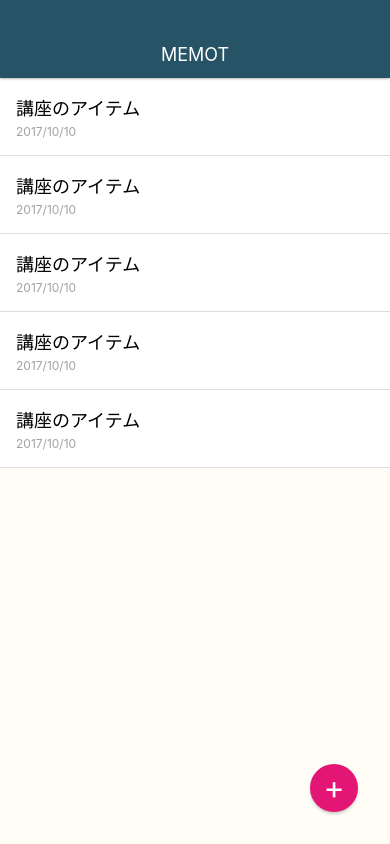
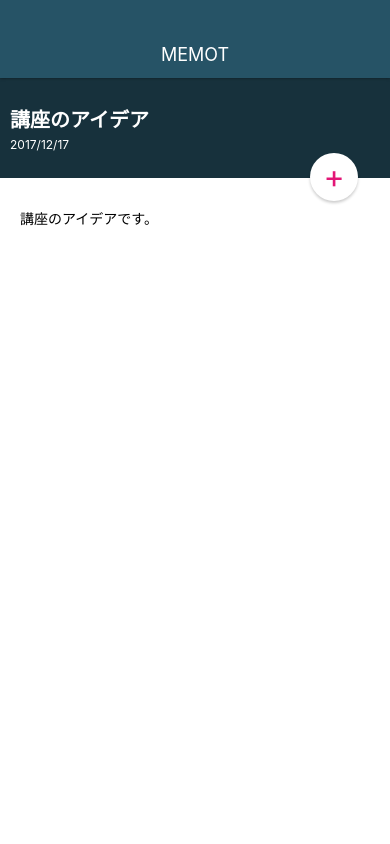
Before and after one commit to gu225/MemoApp, a React Native app: screen / in a window 390 px wide. Built offline with nearby package versions, Linux system fonts and the light colour scheme.

Commit message:
Style MemoDetailScreen

```diff
--- a/App.js
+++ b/App.js
@@ -1,7 +1,7 @@
 import React from 'react';
 import { StyleSheet, View } from 'react-native';
 
-import MemoListScreen from './src/screens/MemoListScreen';
+import MemoDetailScreen from './src/screens/MemoDetailScreen';
 import Appbar from './src/components/Appbar';
 
 export default class App extends React.Component {
@@ -9,7 +9,7 @@
     return (
       <View style={styles.container}>
         <Appbar />
-        <MemoListScreen />
+        <MemoDetailScreen />
       </View>
     );
   }
@@ -20,7 +20,7 @@
     flex: 1,
     backgroundColor: '#FFFDF6',
     alignItems: 'center',
-    justifyContent: 'center',
+    justifyContent: 'flex-start',
     paddingTop: 78,
   },
 });
--- a/src/elements/CircleButton.js
+++ b/src/elements/CircleButton.js
@@ -3,9 +3,19 @@
 
 class CircleButton extends React.Component {
   render() {
+    const { style, color } = this.props;
+
+    let bgColor = '#E31676';
+    let textColor = '#fff';
+
+    if (color === 'white') {
+      bgColor = '#fff';
+      textColor = '#E31676';
+    }
+
     return (
-      <View style={styles.circleButton}>
-        <Text style={styles.circleButtonTitle}>
+      <View style={[styles.circleButton, style, { backgroundColor: bgColor }]}>
+        <Text style={[styles.circleButtonTitle, { color: textColor }]}>
           {this.props.children}
         </Text>
       </View>
--- /dev/null
+++ b/src/screens/MemoDetailScreen.js
@@ -0,0 +1,62 @@
+import React from 'react';
+import { StyleSheet, View, Text } from 'react-native';
+
+import CircleButton from '../elements/CircleButton';
+
+class MemoDetailScreen extends React.Component {
+  render() {
+    return (
+      <View style={styles.container}>
+        <View>
+          <View style={styles.memoHeader}>
+            <Text style={styles.memoHeaderTitle}>講座のアイデア</Text>
+            <Text style={styles.memoHeaderDate}>2017/12/17</Text>
+          </View>
+        </View>
+
+        <View style={styles.memoContent}>
+          <Text>
+            講座のアイデアです。
+          </Text>
+        </View>
+        <CircleButton color="white" style={styles.editButton}>+</CircleButton>
+      </View>
+    );
+  }
+}
+
+const styles = StyleSheet.create({
+  container: {
+    flex: 1,
+    width: '100%',
+  },
+  memoHeader: {
+    height: 100,
+    backgroundColor: '#17313C',
+    justifyContent: 'center',
+    padding: 10,
+  },
+  memoHeaderTitle: {
+    fontSize: 20,
+    fontWeight: 'bold',
+    color: '#fff',
+    marginBottom: 4,
+  },
+  memoHeaderDate: {
+    fontSize: 12,
+    color: '#fff',
+  },
+  memoContent: {
+    paddingTop: 30,
+    paddingLeft: 20,
+    paddingRight: 20,
+    paddingBottom: 20,
+    backgroundColor: '#fff',
+    flex: 1,
+  },
+  editButton: {
+    top: 75,
+  },
+});
+
+export default MemoDetailScreen;
```
